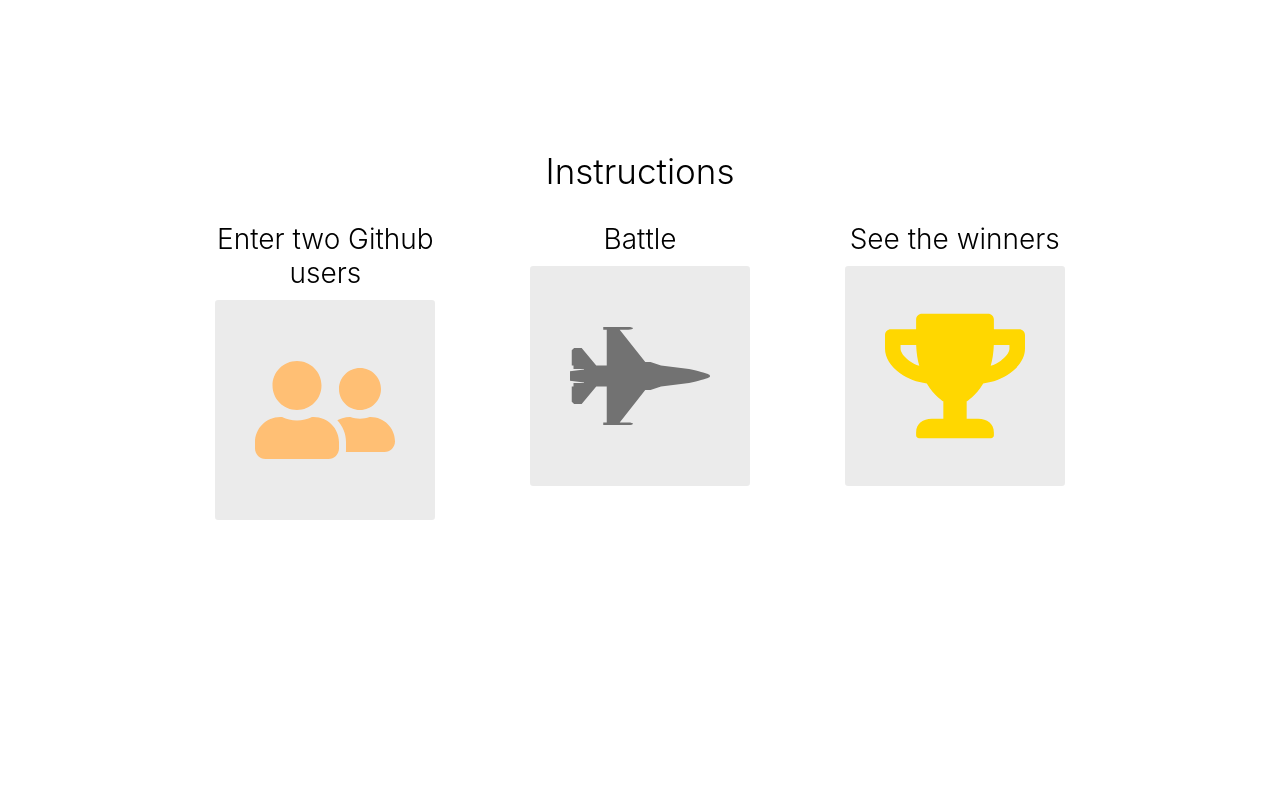
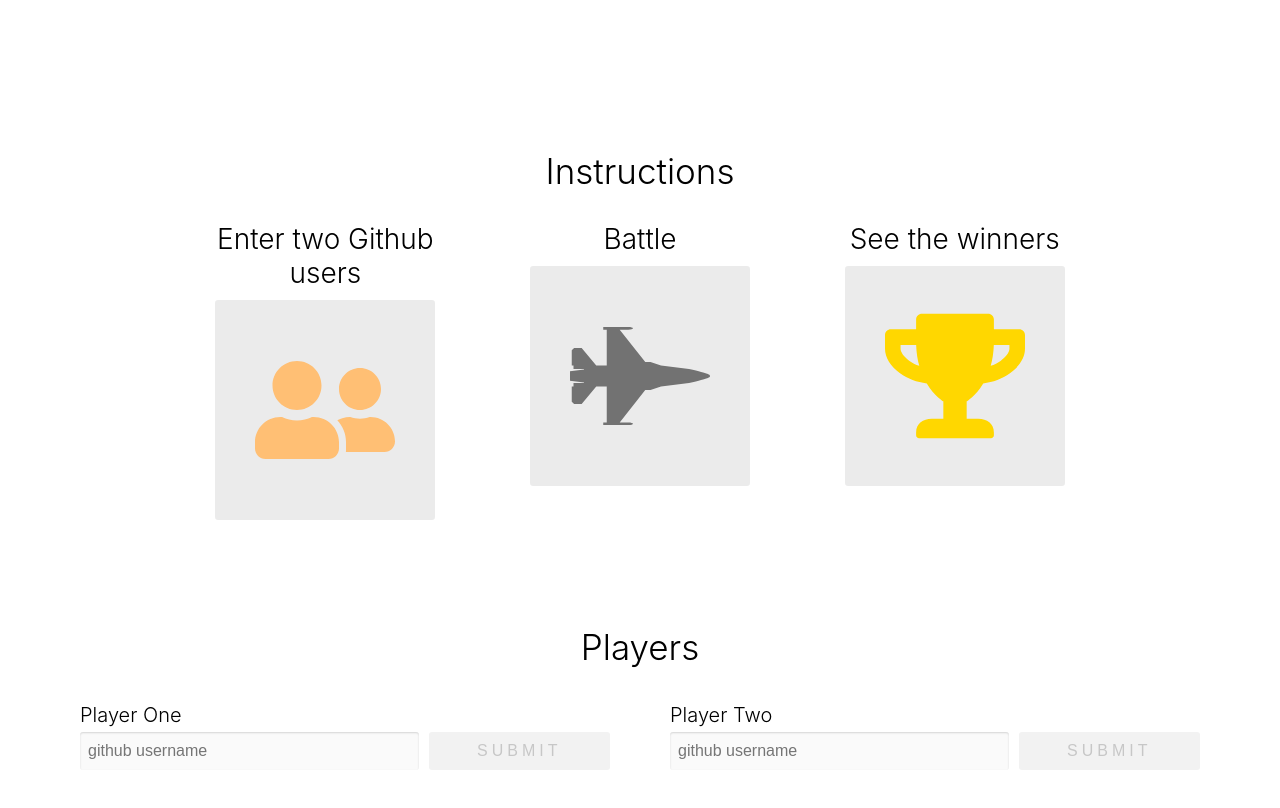
Before and after one commit to nikolaokuka/battlehub, a React app: page / in a window 1280 px wide. Built offline with nearby package versions, Linux system fonts and the light colour scheme.

Commit message:
add PlayerInput component

```diff
--- a/app/components/Battle.js
+++ b/app/components/Battle.js
@@ -1,5 +1,6 @@
 import React, { Component } from 'react'
 import { FaUserFriends, FaFighterJet, FaTrophy } from 'react-icons/fa'
+import PropTypes from 'prop-types'
 
 function Instructions() {
   return (
@@ -25,11 +26,92 @@
   )
 }
 
+class PlayerInput extends Component {
+  state = {
+    username: ''
+  }
+
+  handleSubmit = (event) => {
+    event.preventDefault()
+    this.props.onSubmit(this.state.username)
+  }
+
+  handleChange = (event) => {
+    this.setState({
+      username: event.target.value
+    })
+  }
+
+  render() {
+    return (
+      <form className='column player' onSubmit={this.handleSubmit}>
+        <label htmlFor='username' className='player-label'>
+          {this.props.label}
+        </label>
+        <div className='row player-inputs'>
+          <input
+            type='text'
+            id='username'
+            className='input-light'
+            placeholder='github username'
+            autoComplete='off'
+            value={this.state.username}
+            onChange={this.handleChange}
+          />
+          <button
+            className='btn btn-dark'
+            type='submit'
+            disabled={!this.state.username}
+          >
+            Submit
+          </button>
+        </div>
+      </form>
+    )
+  }
+}
+
+PlayerInput.propTypes = {
+  onSubmit: PropTypes.func.isRequired,
+  label: PropTypes.string.isRequired,
+}
+
 export default class Battle extends Component {
+  state = {
+    playerOne: null,
+    playerTwo: null
+  }
+
+  handleSubmit = (id, username) => {
+    this.setState({
+      [id]: username
+    })
+  }
+
   render() {
+    const { playerOne, playerTwo } = this.state
+
     return (
       <>
         <Instructions />
+
+        <div className='players-container'>
+          <h1 className='center-text header-lg'>Players</h1>
+          <div className='row space-around'>
+            {!playerOne &&
+              <PlayerInput
+                label='Player One'
+                onSubmit={(username) => this.handleSubmit('playerOne', username)}
+              />
+            }
+            {!playerTwo &&
+              <PlayerInput
+                label='Player Two'
+                onSubmit={(username) => this.handleSubmit('playerTwo', username)}
+              />
+            }
+          </div>
+        </div>
       </>
     )
   }
--- a/app/index.css
+++ b/app/index.css
@@ -145,3 +145,77 @@
   padding: 40px;
   border-radius: 3px;
 }
+
+.column {
+  display: flex;
+  flex-direction: column;
+}
+
+.row {
+  display: flex;
+  flex-direction: row;
+}
+
+.player {
+  flex: 1;
+  margin: 0 20px;
+  padding: 10px;
+}
+
+.player-label {
+  font-size: 20px;
+  margin: 5px 0;
+  font-weight: 300;
+}
+
+.player-inputs input {
+  padding: 8px;
+  font-size: 16px;
+  flex: 2;
+  border-radius: 3px;
+  border: none;
+  box-shadow: inset 0 1px 2px rgba(0, 0, 0, 0.15);
+}
+
+.player-inputs .input-light {
+  background: rgba(0, 0, 0, 0.02);
+}
+
+.player-inputs button {
+  flex: 1;
+  margin-left: 10px;
+}
+
+.player-inputs button {
+  flex: 1;
+  margin-left: 10px;
+}
+
+.btn {
+  padding: 10px;
+  text-transform: uppercase;
+  letter-spacing: .25em;
+  border-radius: 3px;
+  border: none;
+  font-size: 16px;
+  display: flex;
+  justify-content: center;
+  align-items: center;
+  cursor: pointer;
+  text-decoration: none;
+  max-width: 200px;
+}
+
+.btn-dark {
+  color: #e6e6e6;
+  background: #141414;
+}
+
+.btn-dark:disabled {
+  background: #f2f2f2;
+  color: #c7c7c7;
+}
+
+.players-container {
+  margin: 100px 0;
+}
```
